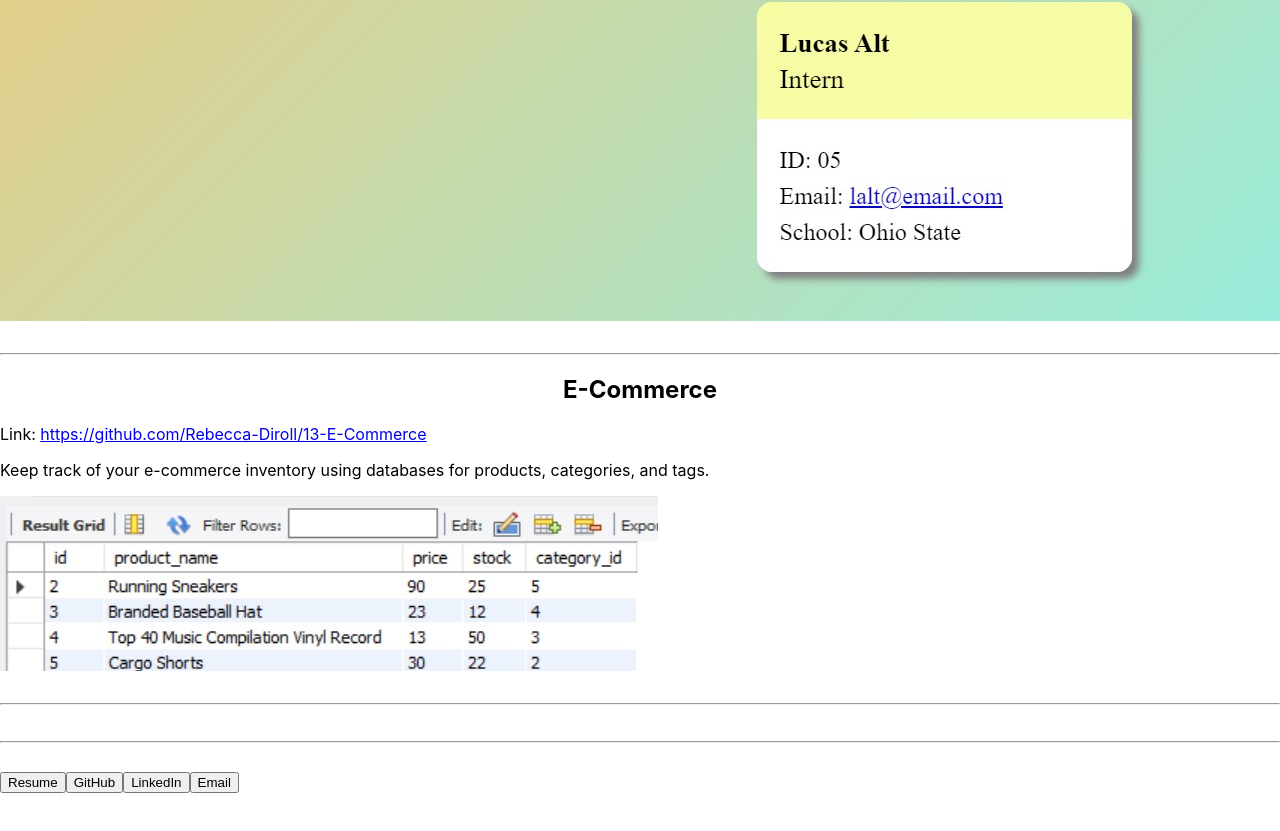
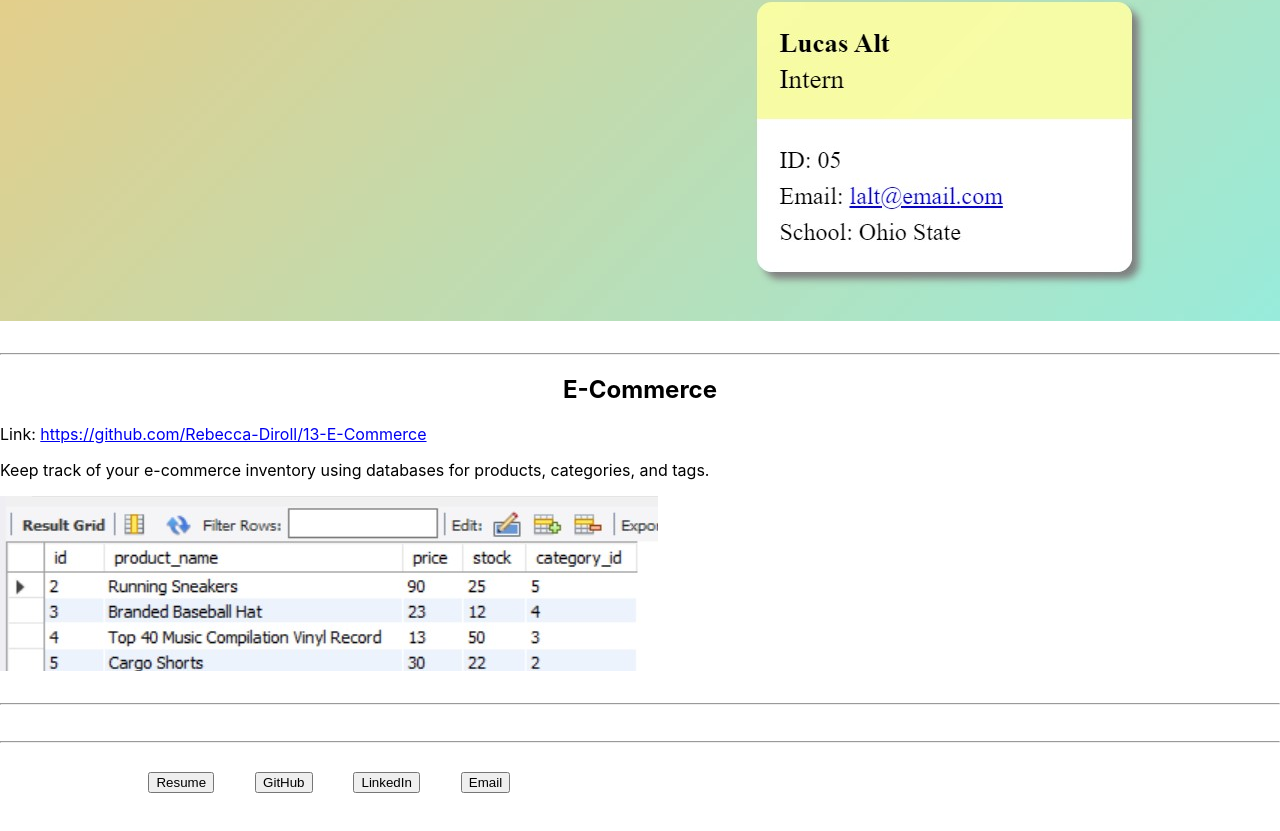
Before and after one commit to Rebecca-Diroll/20-React-Portfolio, a React (Create React App) app: page /work in a window 1280 px wide. Shown: the part 3926-4757 px from the top of the page. Built offline with nearby package versions, Linux system fonts and the light colour scheme.

Commit message:
Format footer buttons

```diff
--- /dev/null
+++ b/src/components/Footer/Footer.css
@@ -0,0 +1,7 @@
+.footerButton {
+    margin: 0 2%;
+}
+
+.footer {
+    margin: 0 10%;
+}
--- a/src/components/Footer/Footer.js
+++ b/src/components/Footer/Footer.js
@@ -1,15 +1,17 @@
 import React from "react";
 // import { Link } from "react-router-dom";
-// import './NavTabs.css';
+import './Footer.css';
 
 function Footer() {
     return (
-        <navbar>
-            <a href="https://docs.google.com/document/d/1bv2vLVlDrhb30TA34iLhZXJHCJm6ScTH6qgDYrLBBW8/edit?usp=sharing" target="_blank" rel="noopener noreferrer"><button>Resume</button></a>
-            <a href="https://github.com/Rebecca-Diroll" target="_blank" rel="noopener noreferrer"><button>GitHub</button></a>
-            <a href="https://www.linkedin.com/in/rebecca-diroll-134a44102/" target="_blank" rel="noopener noreferrer"><button>LinkedIn</button></a>
-            <a href="mailto:rebecca.diroll@gmail.com" target="_blank" rel="noopener noreferrer"><button>Email</button></a>
-        </navbar>
+        <div className="footer">
+            <navbar>
+                <a href="https://docs.google.com/document/d/1bv2vLVlDrhb30TA34iLhZXJHCJm6ScTH6qgDYrLBBW8/edit?usp=sharing" target="_blank" rel="noopener noreferrer" className="footerButton"><button>Resume</button></a>
+                <a href="https://github.com/Rebecca-Diroll" target="_blank" rel="noopener noreferrer" className="footerButton"><button>GitHub</button></a>
+                <a href="https://www.linkedin.com/in/rebecca-diroll-134a44102/" target="_blank" rel="noopener noreferrer" className="footerButton"><button>LinkedIn</button></a>
+                <a href="mailto:rebecca.diroll@gmail.com" target="_blank" rel="noopener noreferrer" className="footerButton"><button>Email</button></a>
+            </navbar>
+        </div>
     )
 }
 
```
